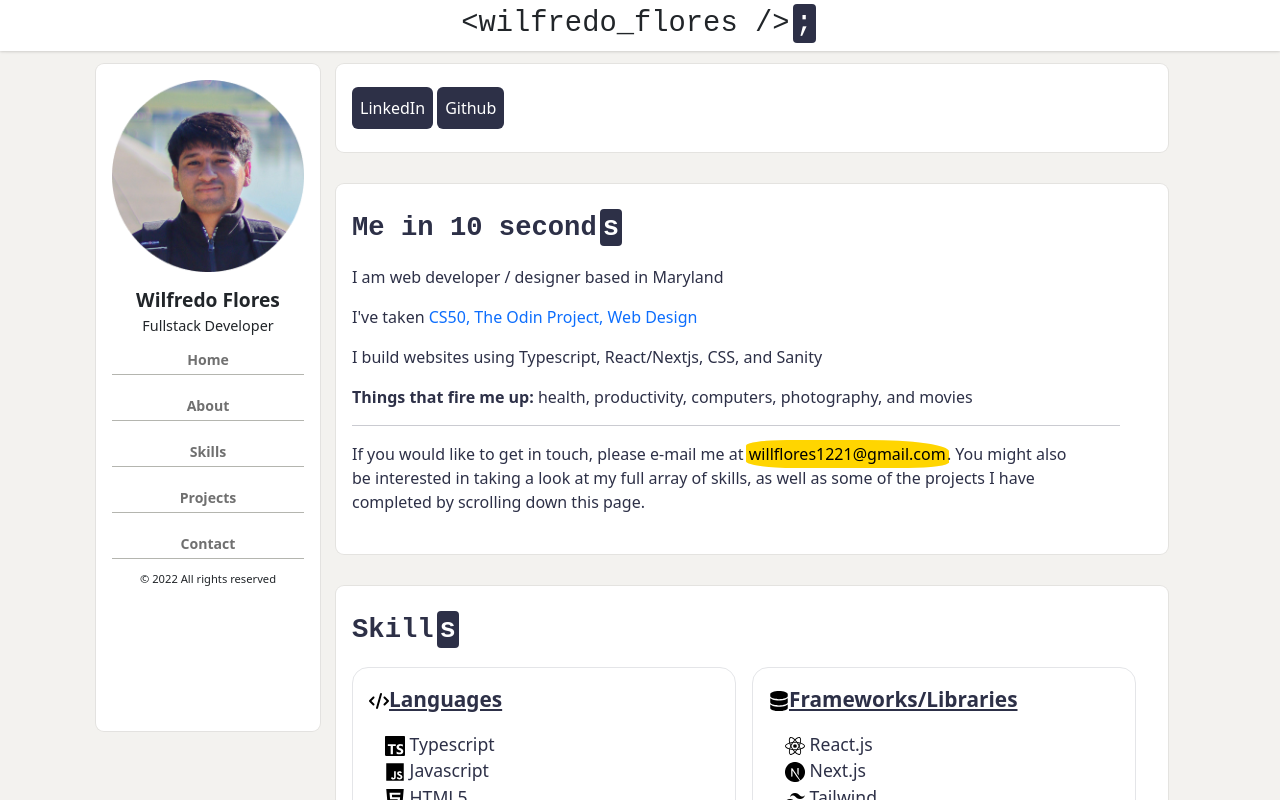
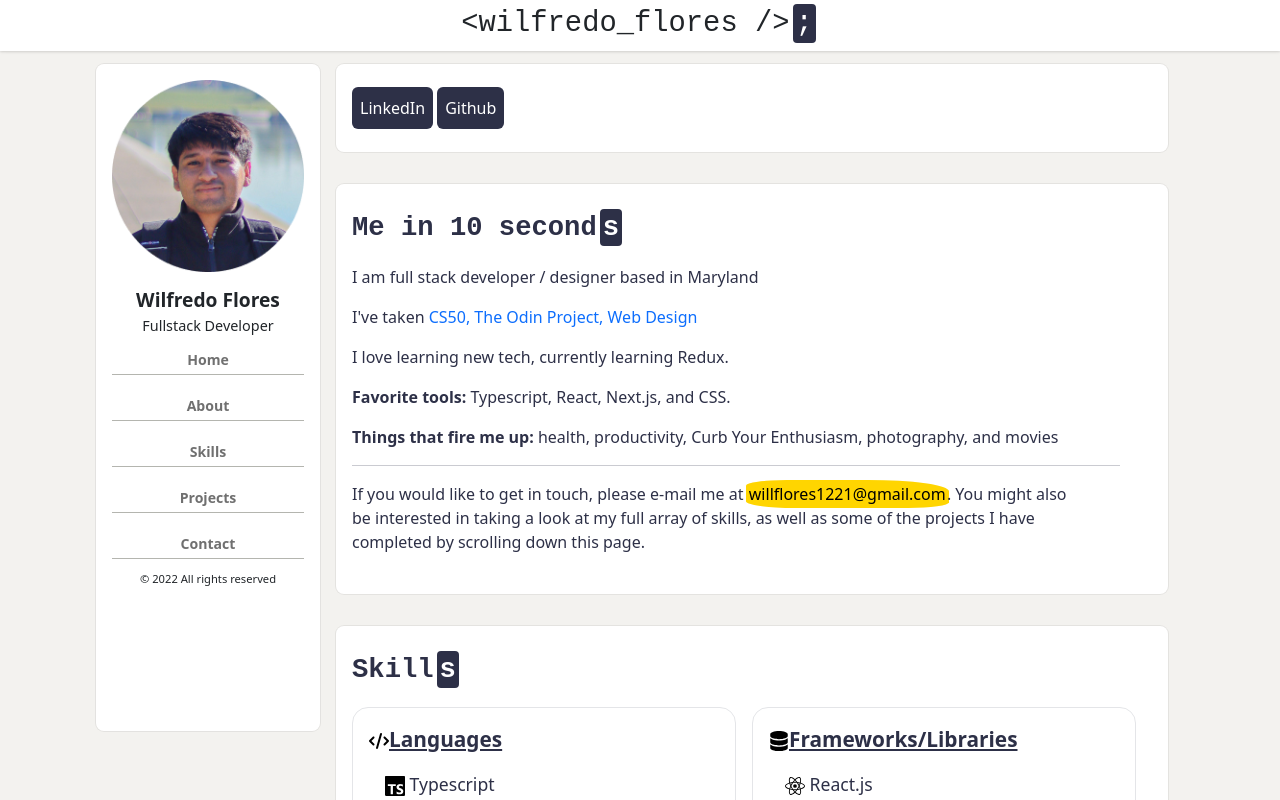
Before and after one commit to wflore19/TOP-portfolio, a React (Create React App) app: page / in a window 1280 px wide. Built offline with nearby package versions, Linux system fonts and the light colour scheme.

Commit message:
Update about me

```diff
--- a/src/components/WhoAmI/WhoAmI.tsx
+++ b/src/components/WhoAmI/WhoAmI.tsx
@@ -17,7 +17,7 @@ export default function WhoAmI() {
 			</span>
 			<div className="text">
 				<div className="text">
-					I am web developer / designer based in Maryland
+					I am full stack developer / designer based in Maryland
 				</div>
 				<div className="text">
 					I've taken{" "}
@@ -47,12 +47,15 @@ export default function WhoAmI() {
 					</a>
 				</div>
 				<div className="text">
-					I build websites using Typescript, React/Nextjs, CSS, and Sanity
+					I love learning new tech, currently learning Redux.
+				</div>
+				<div className="text">
+					<b>Favorite tools:</b> Typescript, React, Next.js, and CSS.
 				</div>
 				<div className="text"></div>
 				<div className="text">
-					<b>Things that fire me up:</b> health, productivity, computers,
-					photography, and movies
+					<b>Things that fire me up:</b> health, productivity, Curb Your
+					Enthusiasm, photography, and movies
 				</div>
 				<hr />
 				<div className="text">
```
